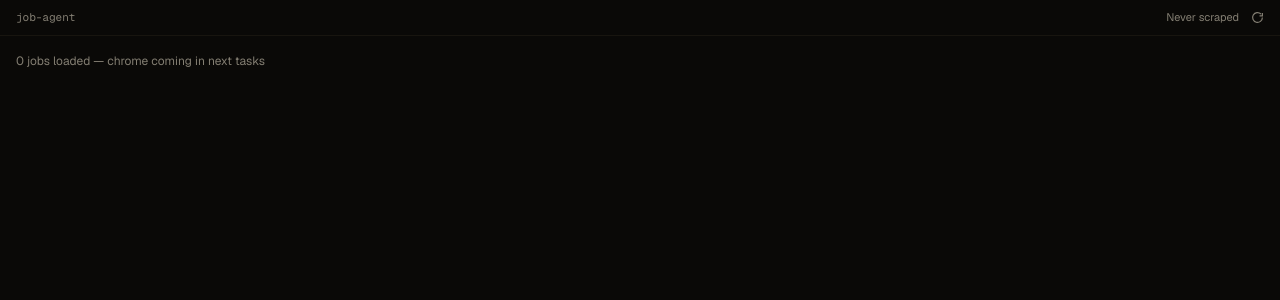
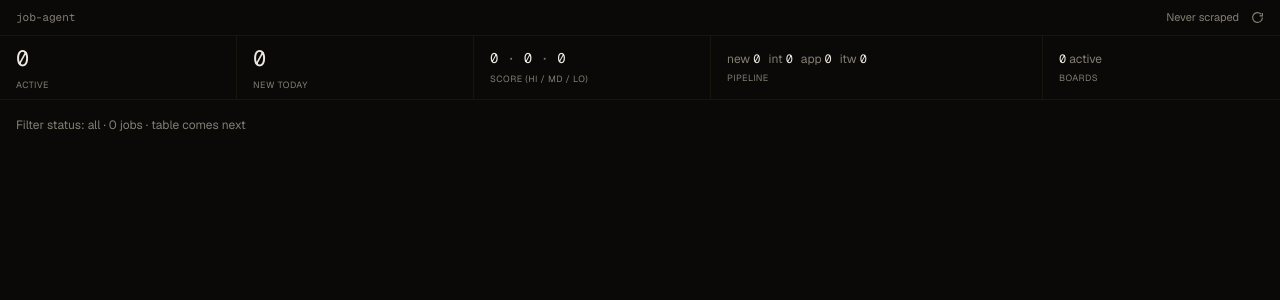
Before and after one commit to ashaw315/job-agent, a Next.js app: page / in a window 1280 px wide. Shown: the top 300 px of the page. Built offline with nearby package versions, Linux system fonts and the light colour scheme; no server answers; the database is empty.

Commit message:
Add StatsBar with derived counts and pipeline click-to-filter

```diff
--- a/src/app/page.tsx
+++ b/src/app/page.tsx
@@ -11,17 +11,26 @@ export default async function Home() {
   // close to what the client will sort to (default sort is by score desc).
   // The client re-sorts via scoreDisplay() since that interleaves AI + keyword
   // by displayed value, but starting from a near-correct order avoids a flash.
-  const [activeJobs, lastScrapeRow] = await Promise.all([
+  const [activeJobs, lastScrapeRow, allBoards] = await Promise.all([
     db.select().from(jobsTable).where(eq(jobsTable.isActive, true)).orderBy(desc(jobsTable.aiScore), desc(jobsTable.keywordScore)),
     db.select({ ts: max(watchedCompanies.lastScraped) }).from(watchedCompanies),
+    db.select({
+      name: watchedCompanies.name,
+      isActive: watchedCompanies.isActive,
+      lastError: watchedCompanies.lastError,
+    }).from(watchedCompanies),
   ]);
 
   const lastScrapedTs = lastScrapeRow[0]?.ts ?? null;
+  const boardActiveCount = allBoards.filter(b => b.isActive).length;
+  const boardErrorNames = allBoards.filter(b => b.isActive && b.lastError).map(b => b.name);
 
   return (
     <Dashboard
       initialJobs={activeJobs}
       lastScraped={lastScrapedTs ? relativeDate(lastScrapedTs) + " ago" : null}
+      boardActiveCount={boardActiveCount}
+      boardErrorNames={boardErrorNames}
     />
   );
 }
--- a/src/components/dashboard/Dashboard.tsx
+++ b/src/components/dashboard/Dashboard.tsx
@@ -3,27 +3,44 @@
 import { useState, useCallback } from "react";
 import type { Job } from "@/lib/db/schema";
 import Topbar from "./Topbar";
+import StatsBar from "./StatsBar";
+import { DEFAULT_FILTERS, type Filters, type StatusValue } from "./types";
 
 interface DashboardProps {
   initialJobs: Job[];
   lastScraped: string | null;
+  boardActiveCount: number;
+  boardErrorNames: string[];
 }
 
-export default function Dashboard({ initialJobs, lastScraped }: DashboardProps) {
+export default function Dashboard({ initialJobs, lastScraped, boardActiveCount, boardErrorNames }: DashboardProps) {
   const [jobs, setJobs] = useState<Job[]>(initialJobs);
+  const [filters, setFilters] = useState<Filters>(DEFAULT_FILTERS);
 
   const handleRefresh = useCallback(async () => {
     const res = await fetch("/api/jobs?active=true&limit=2000");
-    if (!res.ok) return; // Toast handling comes in Task 13
+    if (!res.ok) return;
     const data = await res.json();
     setJobs(data.jobs as Job[]);
+  }, []);
+
+  const setStatusFilter = useCallback((status: StatusValue | null) => {
+    setFilters(prev => ({ ...prev, status }));
   }, []);
 
   return (
     <div className="flex h-screen flex-col">
       <Topbar lastScraped={lastScraped} onRefresh={handleRefresh} />
+      <StatsBar
+        jobs={jobs}
+        filters={filters}
+        onSetStatusFilter={setStatusFilter}
+        boardActiveCount={boardActiveCount}
+        boardErrorCount={boardErrorNames.length}
+        boardErrorNames={boardErrorNames}
+      />
       <main className="flex-1 p-4 text-[color:var(--text-sec)]">
-        {jobs.length} jobs loaded — chrome coming in next tasks
+        Filter status: {filters.status ?? "all"} · {jobs.length} jobs · table comes next
       </main>
     </div>
   );
--- /dev/null
+++ b/src/components/dashboard/StatsBar.tsx
@@ -0,0 +1,99 @@
+"use client";
+
+import { useMemo } from "react";
+import type { Job } from "@/lib/db/schema";
+import { scoreDisplay } from "@/lib/format";
+import type { StatusValue, Filters } from "./types";
+
+interface StatsBarProps {
+  jobs: Job[];
+  filters: Filters;
+  onSetStatusFilter: (status: StatusValue | null) => void;
+  boardErrorCount: number;
+  boardErrorNames: string[];
+  boardActiveCount: number;
+}
+
+export default function StatsBar({ jobs, filters, onSetStatusFilter, boardErrorCount, boardErrorNames, boardActiveCount }: StatsBarProps) {
+  const stats = useMemo(() => {
+    const todayStart = new Date();
+    todayStart.setHours(0, 0, 0, 0);
+    const todayMs = todayStart.getTime();
+
+    let active = 0;
+    let newToday = 0;
+    let high = 0, med = 0, low = 0;
+    const pipeline: Record<StatusValue, number> = { new: 0, interested: 0, applied: 0, interviewing: 0, passed: 0 };
+
+    for (const j of jobs) {
+      if (j.isActive) active++;
+      const scrapedTs = j.dateScraped ? new Date(j.dateScraped).getTime() : 0;
+      if (scrapedTs >= todayMs && j.status === "new") newToday++;
+
+      const s = scoreDisplay(j).value;
+      if (s >= 70) high++;
+      else if (s >= 40) med++;
+      else low++;
+
+      if (j.status && j.status in pipeline) pipeline[j.status as StatusValue]++;
+    }
+
+    return { active, newToday, high, med, low, pipeline };
+  }, [jobs]);
+
+  return (
+    <div className="grid h-16 grid-cols-[1fr_1fr_1fr_1.4fr_1fr] divide-x divide-[color:var(--border)] border-b border-[color:var(--border)]">
+      <Cell label="Active">
+        <span className="font-mono text-[22px] tabular-nums text-[color:var(--text-pri)]">{stats.active}</span>
+      </Cell>
+      <Cell label="New today">
+        <span className="font-mono text-[22px] tabular-nums text-[color:var(--text-pri)]">{stats.newToday}</span>
+      </Cell>
+      <Cell label="Score (hi / md / lo)">
+        <span className="font-mono text-[14px] tabular-nums text-[color:var(--text-pri)]">
+          {stats.high} <span className="text-[color:var(--text-sec)]">·</span> {stats.med} <span className="text-[color:var(--text-sec)]">·</span> {stats.low}
+        </span>
+      </Cell>
+      <Cell label="Pipeline">
+        <div className="flex items-baseline gap-2 text-[12px]">
+          {(["new", "interested", "applied", "interviewing"] as const).map((s, i) => {
+            const isActive = filters.status === s;
+            const short = ["new", "int", "app", "itw"][i];
+            return (
+              <button
+                key={s}
+                onClick={() => onSetStatusFilter(isActive ? null : s)}
+                className={isActive ? "text-[color:var(--accent)]" : "text-[color:var(--text-pri)] hover:text-[color:var(--accent)]"}
+              >
+                <span className="text-[color:var(--text-sec)]">{short}</span>{" "}
+                <span className="font-mono tabular-nums">{stats.pipeline[s]}</span>
+              </button>
+            );
+          })}
+        </div>
+      </Cell>
+      <Cell label="Boards">
+        <span className="text-[12px]" title={boardErrorNames.length ? `Errors: ${boardErrorNames.join(", ")}` : undefined}>
+          <span className="font-mono tabular-nums text-[color:var(--text-pri)]">{boardActiveCount}</span>{" "}
+          <span className="text-[color:var(--text-sec)]">active</span>
+          {boardErrorCount > 0 && (
+            <>
+              {" · "}
+              <span className="font-mono tabular-nums text-[color:var(--danger)]">{boardErrorCount}</span>{" "}
+              <span className="text-[color:var(--text-sec)]">error</span>
+            </>
+          )}
+        </span>
+      </Cell>
+    </div>
+  );
+}
+
+function Cell({ label, children }: { label: string; children: React.ReactNode }) {
+  return (
+    <div className="flex flex-col justify-center px-4">
+      <div>{children}</div>
+      <div className="mt-1 text-[9px] uppercase tracking-wider text-[color:var(--text-sec)]">{label}</div>
+    </div>
+  );
+}
```
